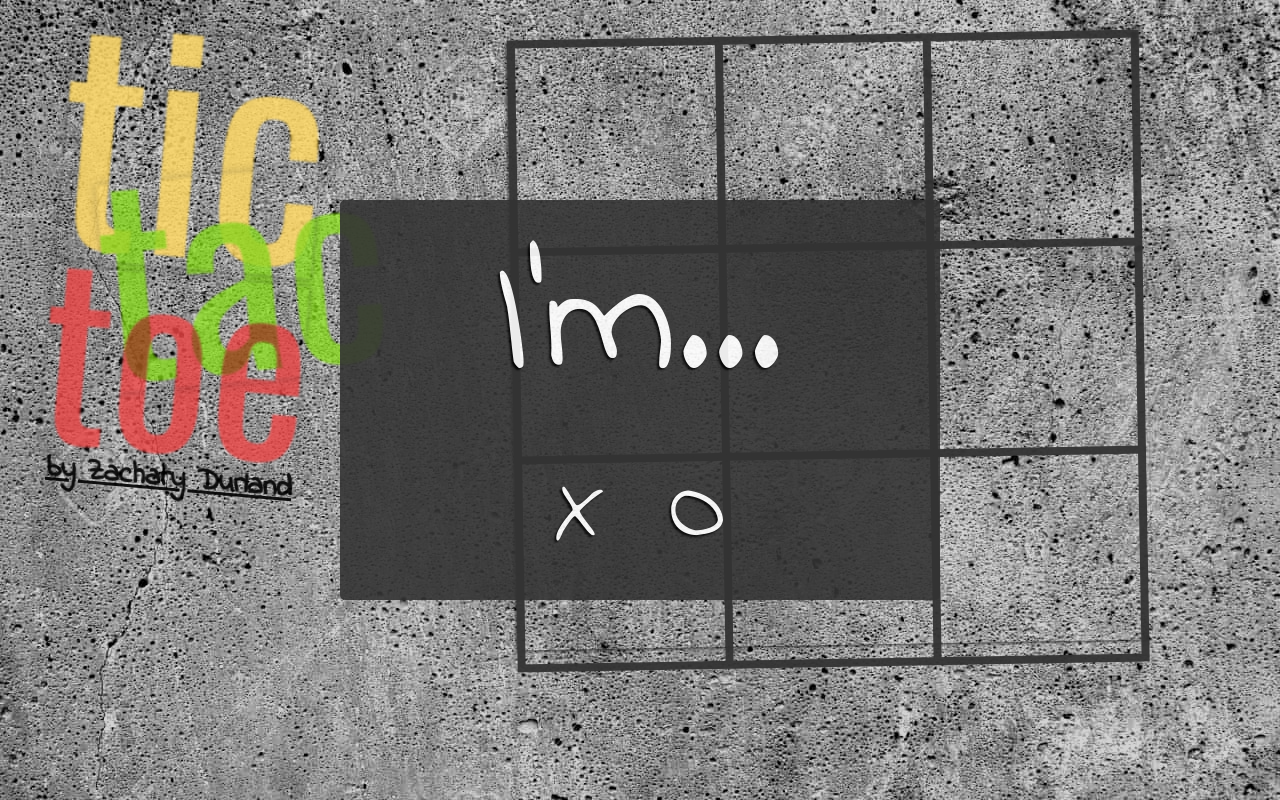
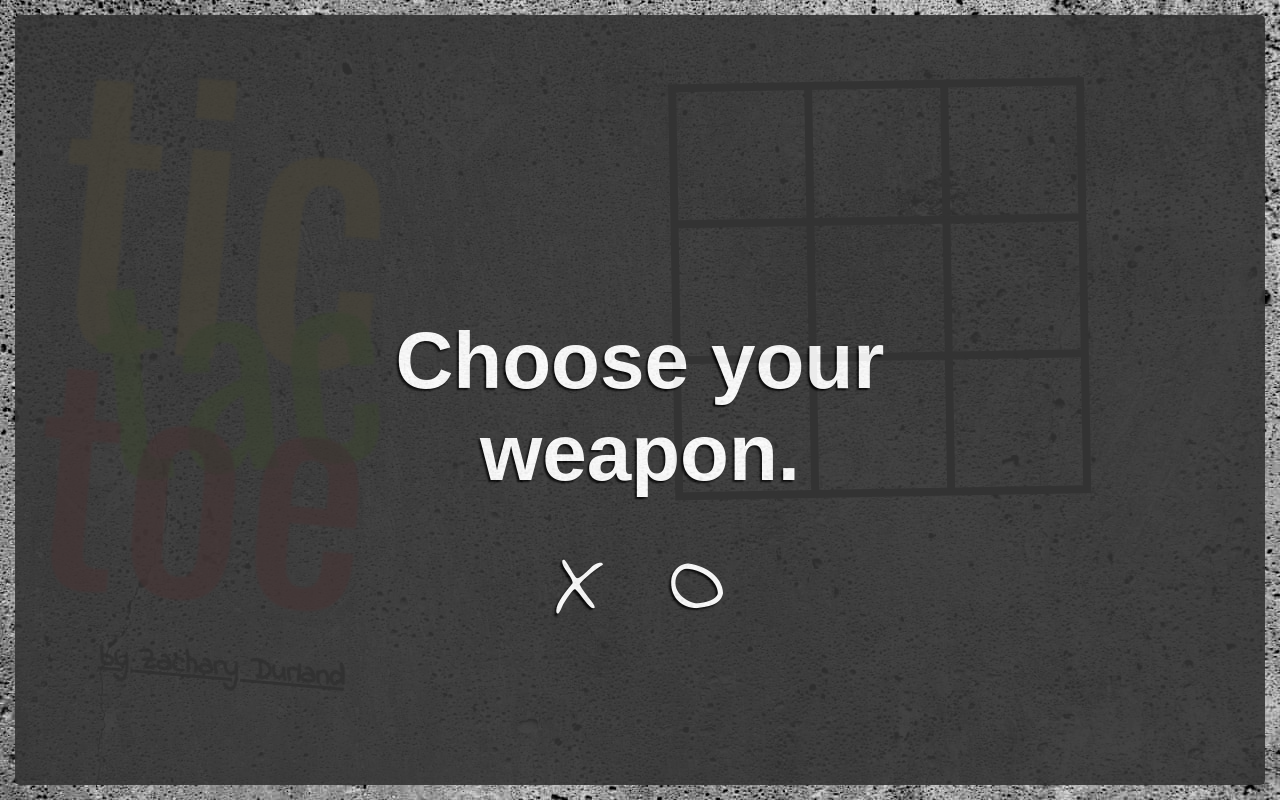
Before and after one commit to Z4CHx/tic-tac-toe-app-freeCodeCamp, a plain HTML site: page index.html in a window 1280 px wide. Drawn offline with nearby package versions, Linux system fonts and the light colour scheme.

Commit message:
adjust stylesheets org and styling
lack smart NPC and tie condition

```diff
--- a/css/style.css
+++ b/css/style.css
@@ -5,49 +5,52 @@ body {
     background-image: url('../img/concrete-background-min.jpg');
     color: white;
     background-blend-mode:darken;
+    overflow: hidden;
 }
 
 div {
     box-sixing: border-box;
 }
 
+#mainWrapper {
+    position: relative;
+    overflow: hidden;
+    height: 100vh;
+}
 
-#gameOverScreen, #chooseMarkScreen {
-    display: none;
-    position: fixed;
-    left: calc(50% - 300px);
-    top: calc(50% - 200px);
-    width: 600px;
-    height: 400px;
+
+.statusScreen {
+    position: absolute;
+    top: 15px;
+    left: 15px;
+    right: 15px;
+    bottom: 15px;
+    height: auto;
     background-color: #333;
     border-radius: 5px;
     opacity: .9;
     box-shadow: -3px 4px 20 black;
+    z-index: 50;
 }
 
 #chooseMarkScreen {
-    position: fixed;
     display:block;
-    left: calc(50% - 300px);
-    top: calc(50% - 200px);
-    width: 600px;
-    height: 400px;
-    background-color: #333;
-    border-radius: 5px;
-    opacity: .9;
-    box-shadow: -3px 4px 20 black;
 }
 
 
-#screenContainer, #chooseMarkContainer {
-    margin: 25px;
-    height: 100%;
+#gameOverScreenContainer, #chooseMarkContainer {
+    position: relative;
+    width: auto;
+    margin: 60% auto;
+    height: auto;
     text-align: center;
 }
 
 #winner, #im {
     margin: 0 auto;
-    font-size: 175px;
+    font-family: sans-serif;
+    font-weight: bold;
+    font-size: 45px;
     text-align: center;
     text-shadow: -2px 2px 2px black;
 }
@@ -56,6 +59,7 @@ div {
     font-size: 48px;
     color: yellow;
     opacity: .8;
+    margin-top: 25px;
     text-shadow: -2px 2px 2px black;
 }
 
@@ -88,14 +92,13 @@ div {
 }
 
 #logo {
-    position: absolute;
-    margin-left: 55px;
-    max-width: 20%;
-    min-width: 200px;
-    opacity: .9;
+    position: fixed;
+    width: 75%;
+    top: 0;
     -webkit-transform: rotate(5deg);
     transform: rotate(5deg);
     text-align: right;
+    opacity: .75;
 }
 
 #logo a {
@@ -135,14 +138,15 @@ div {
 }
 
 #info {
+    margin-top: 40px;
     -webkit-filter: blur(0) !important;
     filter: blur(0) !important;
 }
 
 #board {
-  width: 635px;
-  height: 610px;
-  margin: 35px auto 0 40%;
+  width: 95vw;
+  height: auto;
+  margin: 50% auto 0 40px;
   -webkit-transform: rotate(-1deg);
           transform: rotate(-1deg);
   box-shadow: -1px 1px 3px rgba(0,0,0,.75);
@@ -152,13 +156,13 @@ div {
 
 
 .board-space {
-  width: 200px;
-  height: 200px;
+  width: 25%;
+  height: 25vw;
   border: 4px solid #333;
   float: left;
   text-align: center;
-  font-size: 120px;
-  line-height: 200px;
+  font-size: 50px;
+  line-height: 100px;
   opacity: .95;
 }
 
@@ -177,3 +181,36 @@ div {
 .board-space:nth-of-type(7), .board-space:nth-of-type(8), .board-space:nth-of-type(9) {
   border-bottom: 8px solid #333;
 }
+
+
+
+@media only screen and (min-width: 768px) {
+
+    #board {
+        width: 40%;
+        height: auto;
+        margin: calc(50% - 70vh) 100px 0 auto;
+    }
+
+    .board-space {
+        height: 10vw;
+        font-size: 90px;
+        line-height:  180px;
+    }
+
+    #logo {
+        left: 50px;
+        width: 25%;
+        top: calc(50% - 40vh);
+    }
+
+    #gameOverScreenContainer, #chooseMarkContainer {
+        margin: calc( 50vh - 100px) auto;
+
+    }
+
+    #winner, #im {
+
+        font-size: 80px;
+    }
+}
--- a/index.html
+++ b/index.html
@@ -14,6 +14,27 @@
 </head>
 
 <body>
+
+
+<div id="mainWrapper">
+
+    <div id="gameOverScreen" class="statusScreen">
+        <div id="gameOverScreenContainer">
+            <div id="winner"><span id="winnerMark"></span> Wins!</div>
+            <div id="playAgain">Play Again?</div>
+            <div id="yesNoBtns">
+                <div id="restartBtn">restart</div>
+            </div>
+        </div>
+    </div>
+
+    <div id="chooseMarkScreen" class="statusScreen">
+        <div id="chooseMarkContainer">
+            <div id="im">Choose your <br> weapon.</div>
+            <div id="xMark">X</div>
+            <div id="oMark">O</div>
+        </div>
+    </div>
 
   <div id="logo">
     <div id="tic"><img src="img/tic.svg"></div>
@@ -34,25 +55,9 @@
   <div id="s9" class="board-space"></div>
  </div>
 
-    <div id="gameOverScreen">
-        <div id="screenContainer">
-            <div id="winner"><span id="winnerMark"></span> Wins!</div>
-            <div id="playAgain">Play Again?</div>
-            <div id="yesNoBtns">
-                <div id="restartBtn">restart</div>
-            </div>
-        </div>
-    </div>
-
-    <div id="chooseMarkScreen">
-        <div id="chooseMarkContainer">
-            <div id="im">I'm...</div>
-            <div id="xMark">X</div>
-            <div id="oMark">O</div>
-        </div>
-    </div>
 
 
+</div>
 
 
 
```
Lines whose indentation alone changed are shown as unchanged.
